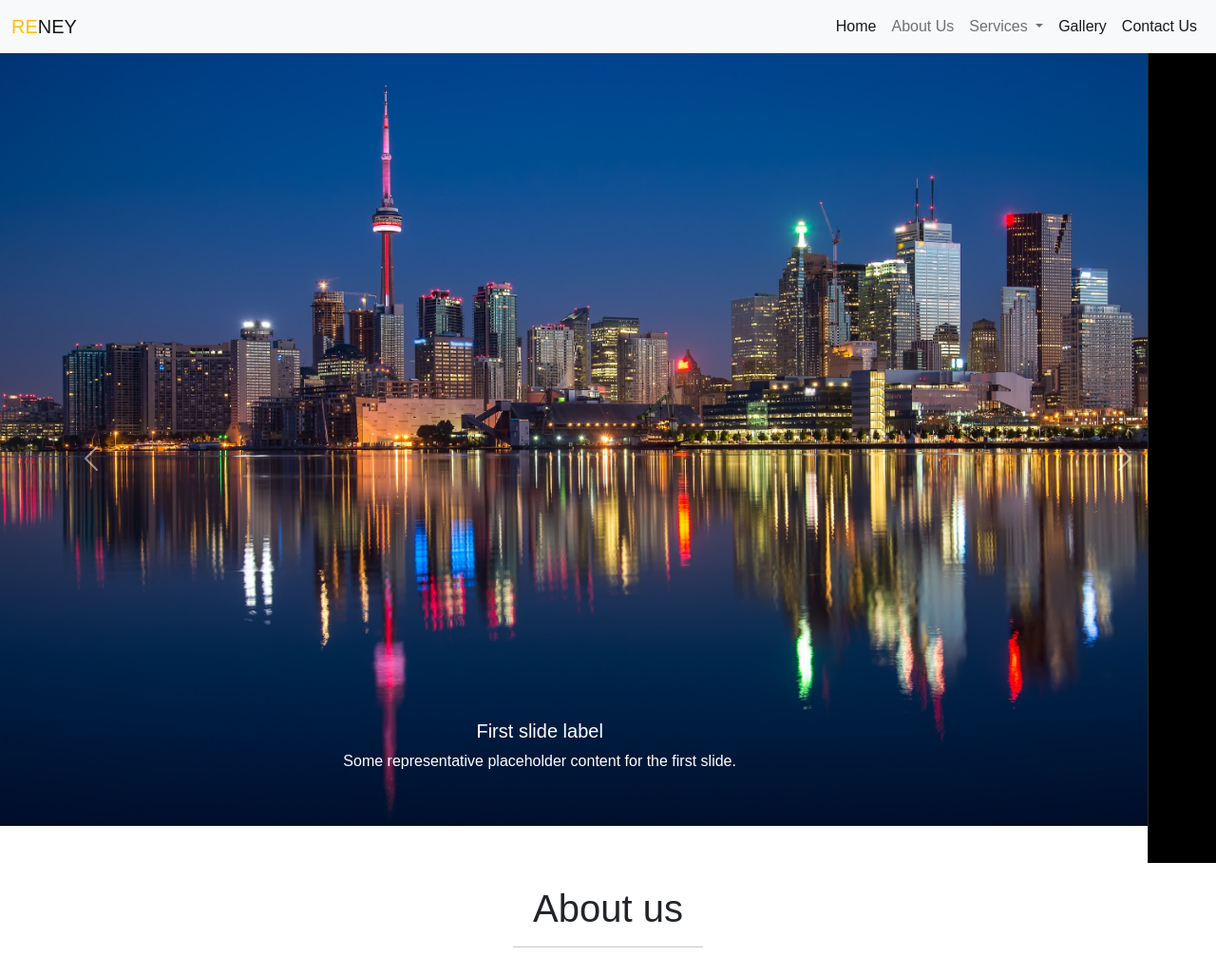
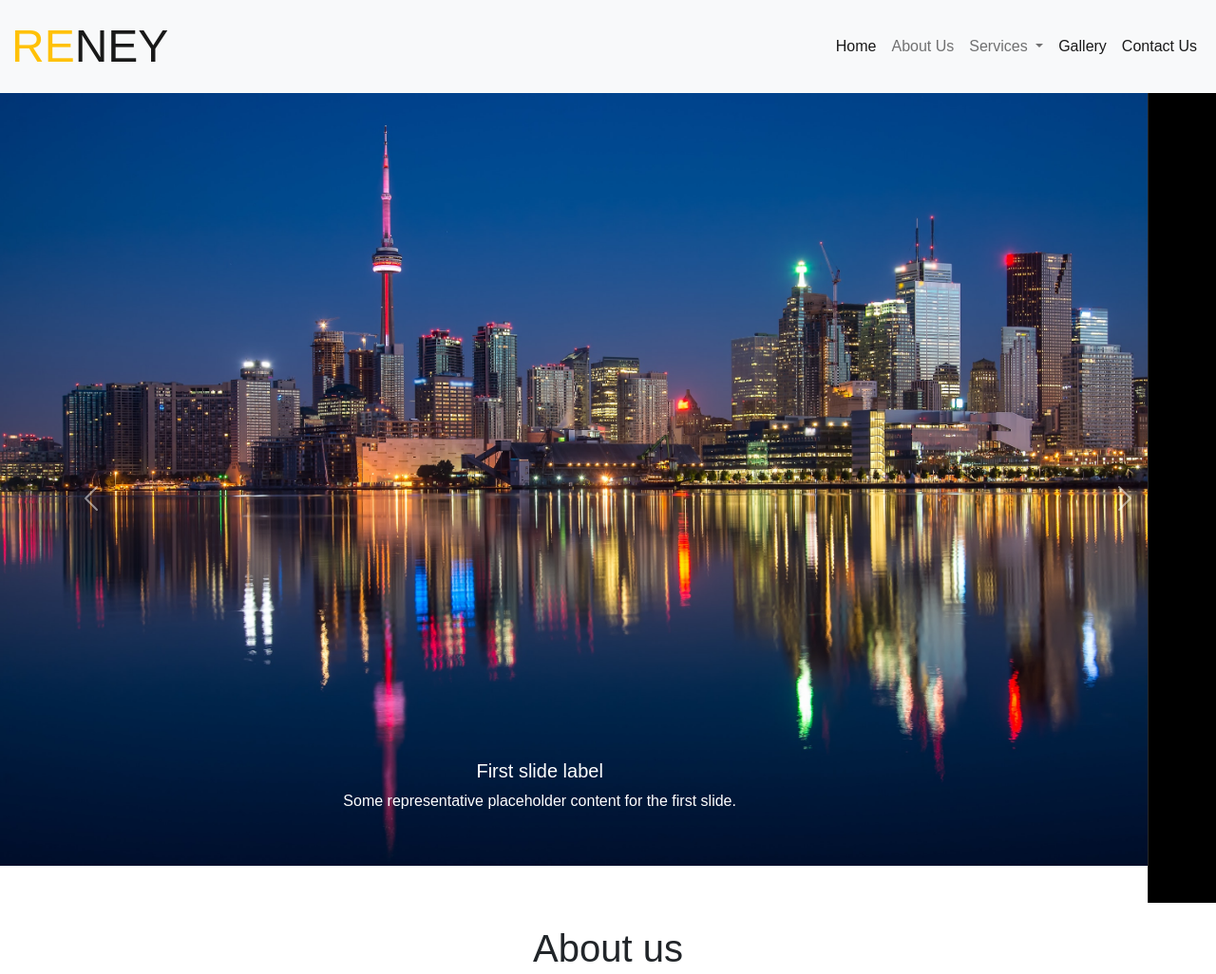
Before and after one commit to akshita1703/BS5-responsive, a plain HTML site: page index.HTML in a window 1280 px wide. Shown: the top 1026 px of the page at 95% size. Drawn offline with nearby package versions, Linux system fonts and the light colour scheme.

Commit message:
name change

```diff
--- a/Style.css
+++ b/Style.css
@@ -11,6 +11,9 @@ body{
     width: 100%;
     height: 90vh;
 
+}
+.navbar-brand{
+    font-size: 3rem  !important;
 }
 
 .about_img{
```
Also changed, not shown: index.HTML (+1 -1 lines).
